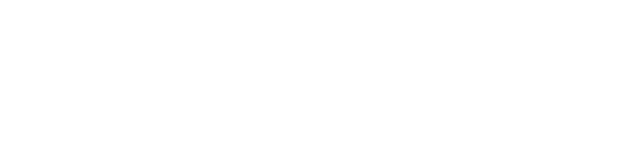
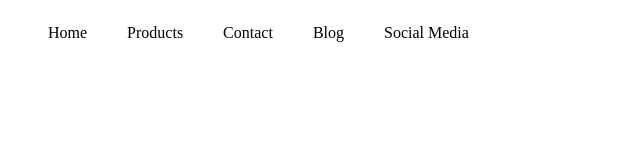
Before and after one commit to drDork/gitRepo-01, a plain HTML site: page index.html in a window 1280 px wide. Shown: the whole page, without its empty margins (0-640 px from the left). Drawn offline with Linux system fonts and the light colour scheme.

Commit message:
sync all

```diff
--- a/index.html
+++ b/index.html
@@ -1,5 +1,17 @@
 <!DOCTYPE html>
 <html>
-<head></head>
-<body></body>
+<head>
+<link rel="stylesheet" type="text/css" href="styles.css">
+</head>
+<body>
+<li>
+	<ul>Home</ul>
+	<ul>Products</ul>
+	<ul>Contact</ul>
+	<ul>Blog</ul>
+	<ul>Social Media</ul>
+</li>
+
+
+</body>
 </html>
```
